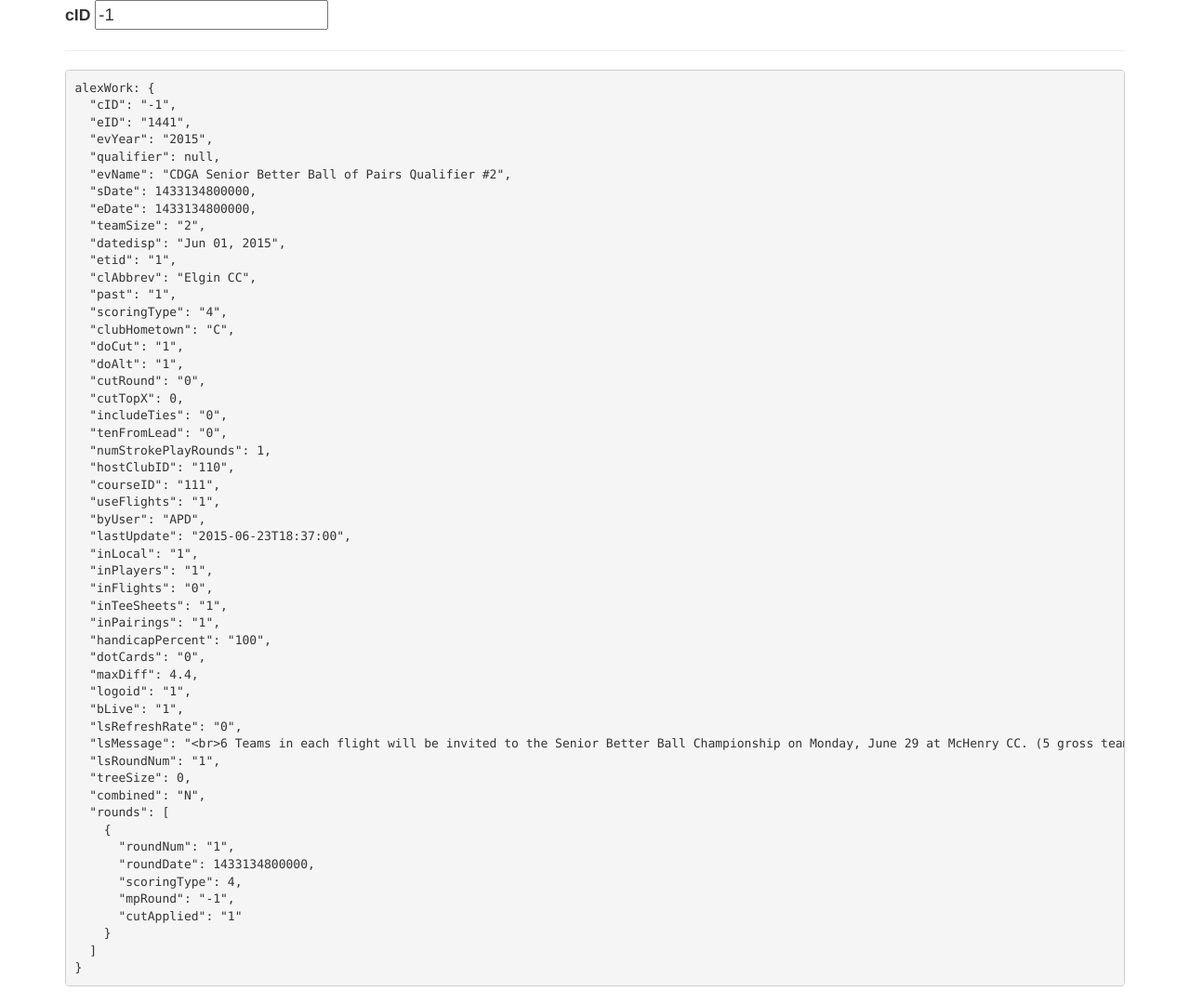
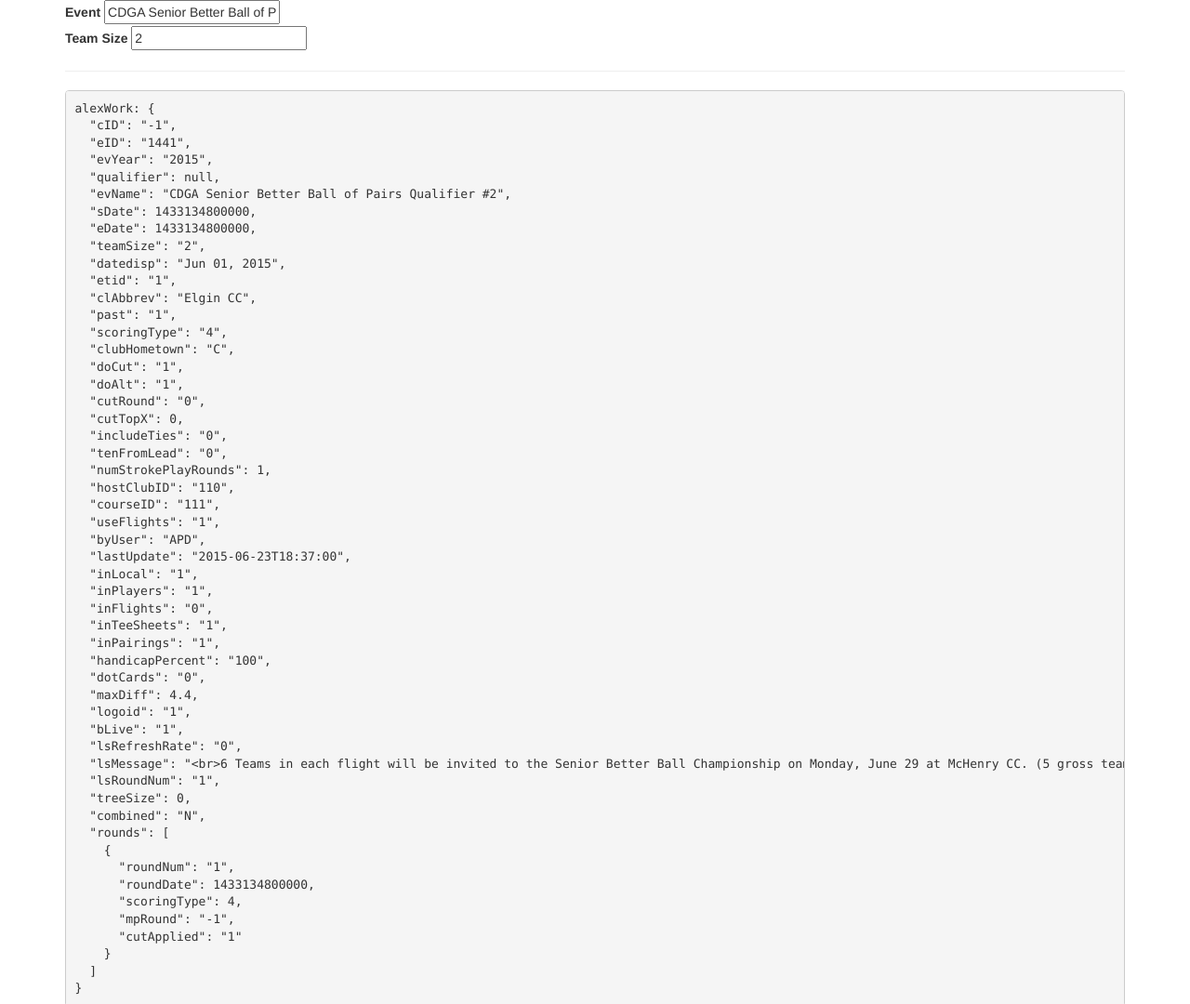
Before and after one commit to srmiranda/duhamel_angular, a plain HTML site: page index.html in a window 1280 px wide. Shown: the top 1080 px of the page at 93% size. Drawn offline with nearby package versions, Linux system fonts and the light colour scheme.

Commit message:
Two way data binding set up for two form fields and the json information

```diff
--- a/index.html
+++ b/index.html
@@ -7,14 +7,7 @@
 
         <!-- load bootstrap and fontawesome via CDN -->
         <link rel="stylesheet" href="//netdna.bootstrapcdn.com/bootstrap/3.2.0/css/bootstrap.min.css" />
-        <style>
-            html, body, input, select, textarea
-            {
-                font-size: 1.05em;
-            }
-        </style>
 
-        <!-- load angular via CDN -->
         <script src="//code.angularjs.org/1.3.0-rc.1/angular.min.js"></script>
         <script src="app.js"></script>
     </head>
@@ -25,8 +18,10 @@
             <div ng-controller="mainController">
 
                 <div>
-                    <label>cID</label>
-                    <input type="text" ng-model="alexWork.cID" />
+                    <label>Event</label>
+                    <input type="text" ng-model="alexWork.evName" /></br>
+                    <label>Team Size</label>
+                    <input type="text" ng-model="alexWork.teamSize" /></br>
                 </div>
 
                 <hr />
```
